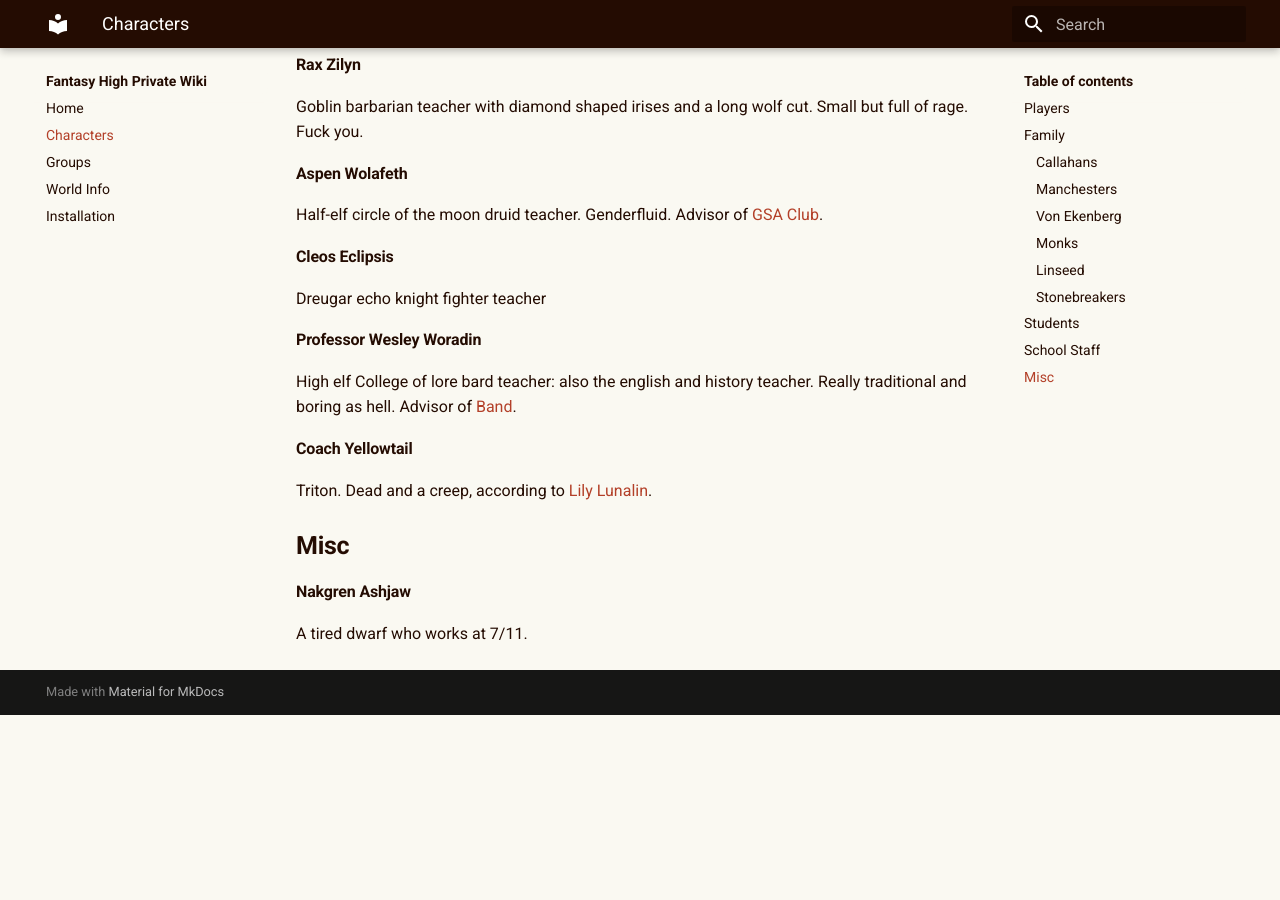
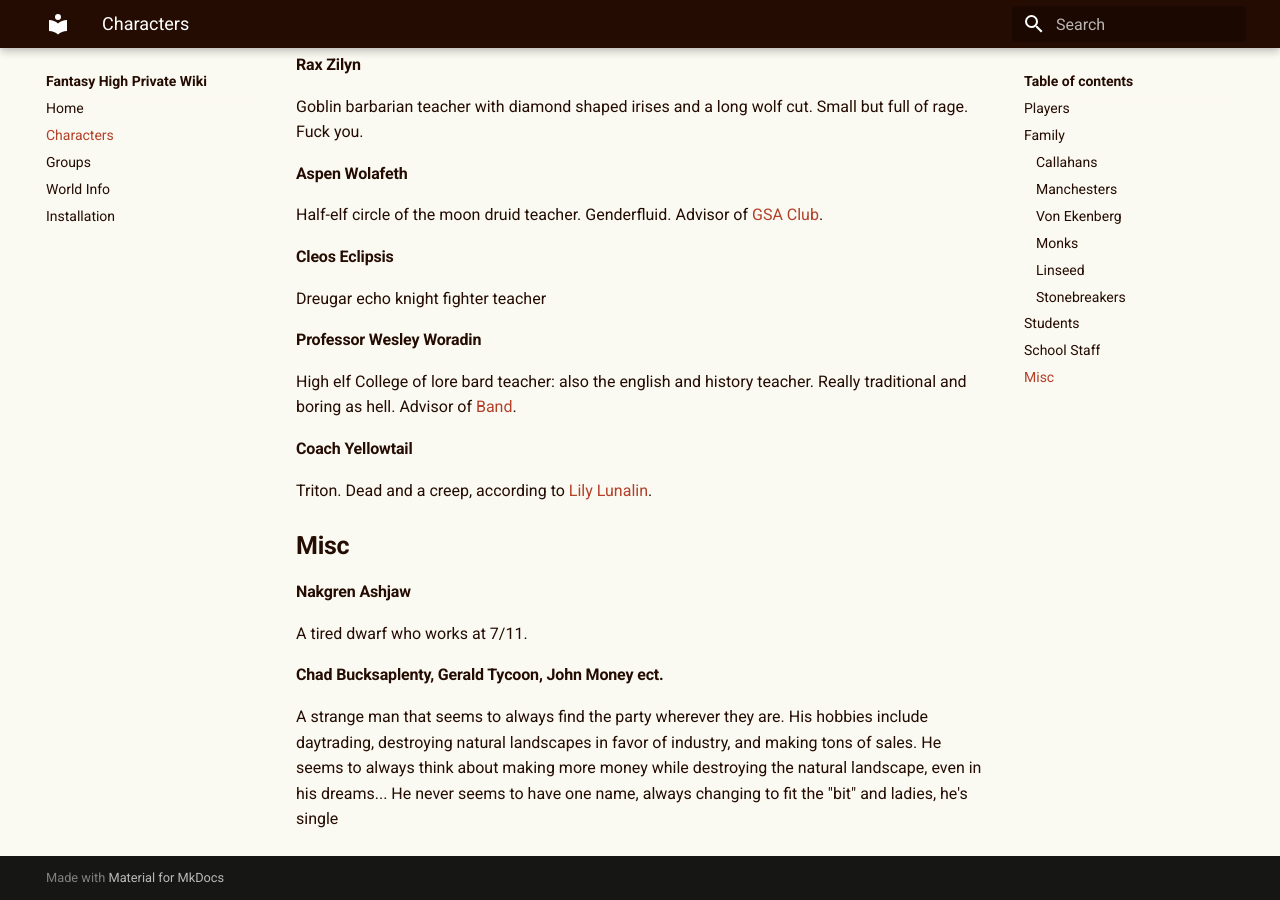
Before and after one commit to Aelyxiris/fantasyhigh, an MkDocs documentation site: the page built from docs/characters.md, in a window 1280 px wide and 900 px high, scrolled down 6009 px. Built offline with MkDocs 1.6.1 and Material for MkDocs 9.7.7, drawn with Linux system fonts in a browser that asks for light colours; before the commit the page ends 6724 px from its top, so only the background shows below that.

Commit message:
Added Chad Bucksaplenty
That one joke character that Austin made that wanted to turn Revil's lake into a parking lot

```diff
--- a/docs/characters.md
+++ b/docs/characters.md
@@ -174,3 +174,5 @@ Triton. Dead and a creep, according to [Lily Lunalin](#lily-lunalin).
 ## Misc
 #### Nakgren Ashjaw
 A tired dwarf who works at 7/11.
+#### Chad Bucksaplenty, Gerald Tycoon, John Money ect.
+A strange man that seems to always find the party wherever they are. His hobbies include daytrading, destroying natural landscapes in favor of industry, and making tons of sales. He seems to always think about making more money while destroying the natural landscape, even in his dreams... He never seems to have one name, always changing to fit the "bit" and ladies, he's single
```
